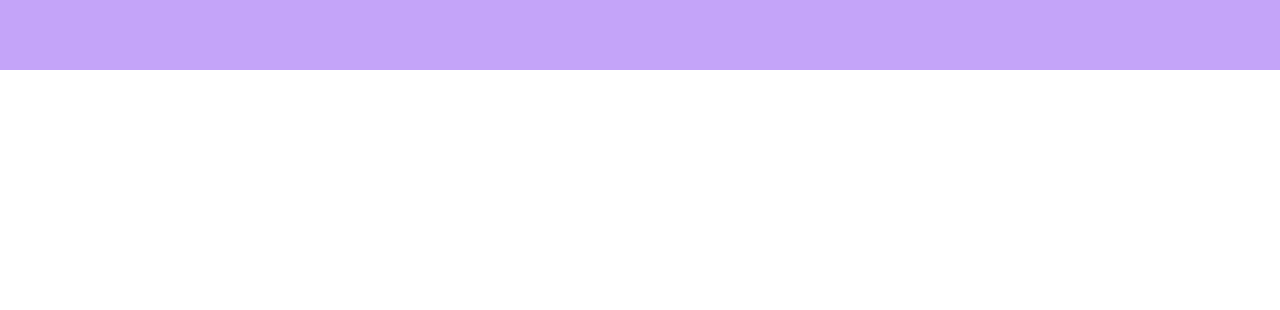
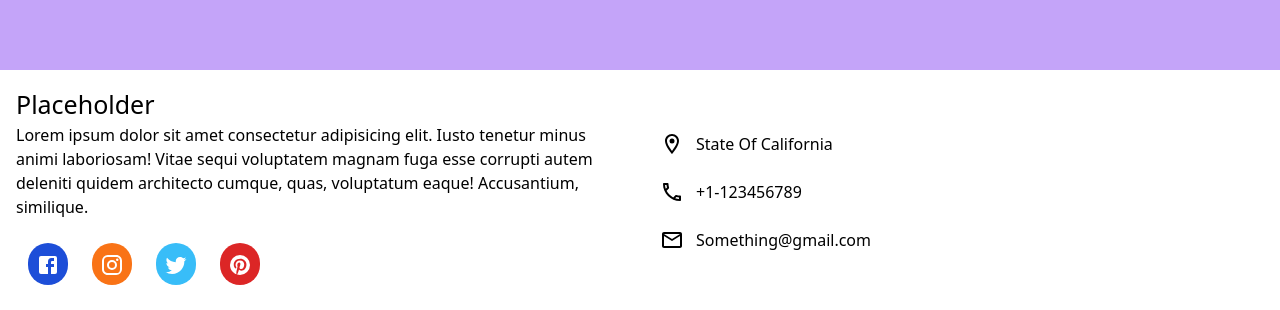
Before and after one commit to Masoud-M/ecommerce, a React (Vite) app: page / in a window 1280 px wide. Shown: the part 2951-3261 px from the top of the page. Before the commit the page ends 3021 px from the top, so only its background shows below. Built offline with nearby package versions, Linux system fonts and the light colour scheme.

Commit message:
added footer section

```diff
--- /dev/null
+++ b/src/components/Footer.jsx
@@ -0,0 +1,60 @@
+import React from "react";
+import {
+  EmailOutlined,
+  Facebook,
+  Instagram,
+  LocalPhoneOutlined,
+  LocationOnOutlined,
+  Pinterest,
+  Twitter,
+} from "@material-ui/icons";
+function Footer() {
+  const socialStyle = "m-3 rounded-full cursor-pointer p-2 text-white ";
+
+  return (
+    <div className="flex items-center  justify-around p-2">
+      <div className="flex flex-col flex-1  flex-wrap p-2">
+        {/* Store information */}
+        <h1 className=" text-[25px] ">Placeholder</h1>
+        <p>
+          Lorem ipsum dolor sit amet consectetur adipisicing elit. Iusto tenetur
+          minus animi laboriosam! Vitae sequi voluptatem magnam fuga esse
+          corrupti autem deleniti quidem architecto cumque, quas, voluptatum
+          eaque! Accusantium, similique.
+        </p>
+        <div className="flex items-center justify-center mt-3 self-start">
+          <div className={socialStyle + " bg-blue-700"}>
+            <Facebook />
+          </div>
+          <div className={socialStyle + " bg-orange-500"}>
+            <Instagram />
+          </div>
+          <div className={socialStyle + " bg-sky-400"}>
+            <Twitter />
+          </div>
+          <div className={socialStyle + " bg-red-600"}>
+            <Pinterest />
+          </div>
+        </div>
+      </div>
+      <div className=" flex flex-col flex-1 p-2">
+        {/* Contact information */}
+
+        <div className="flex m-3">
+          <LocationOnOutlined />
+          <p className="pl-3">State Of California</p>
+        </div>
+        <div className="flex m-3">
+          <LocalPhoneOutlined />
+          <p className="pl-3">+1-123456789</p>
+        </div>
+        <div className="flex m-3">
+          <EmailOutlined />
+          <p className="pl-3">Something@gmail.com</p>
+        </div>
+      </div>
+    </div>
+  );
+}
+
+export default Footer;
--- a/src/pages/Home.jsx
+++ b/src/pages/Home.jsx
@@ -5,6 +5,7 @@ import Slider from "../components/Slider";
 import Catagories from "../components/Catagories";
 import Products from "../components/Products";
 import Newsletter from "../components/Newsletter";
+import Footer from "../components/Footer";
 
 function Home() {
   return (
@@ -15,6 +16,7 @@ function Home() {
       <Catagories />
       <Products />
       <Newsletter />
+      <Footer />
     </div>
   );
 }
```
